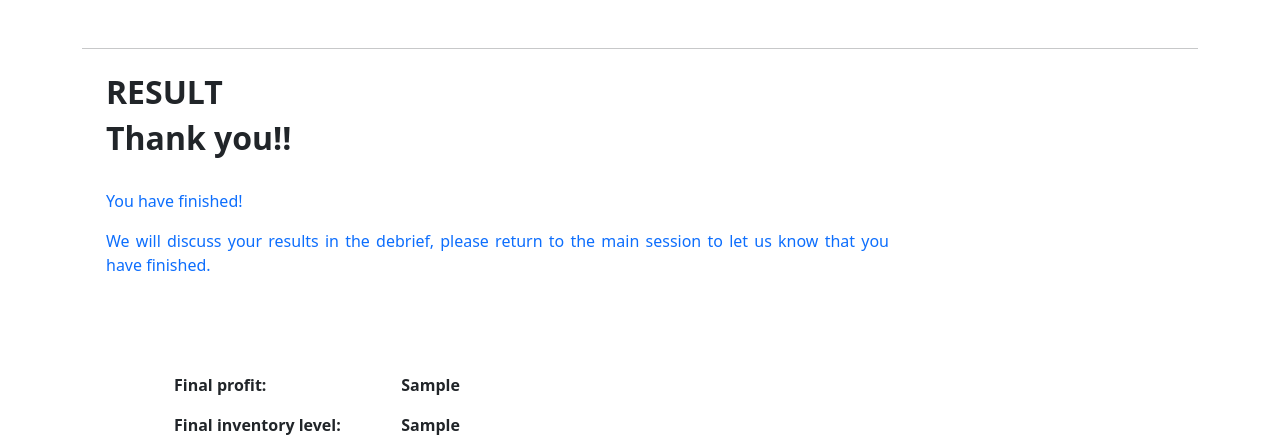
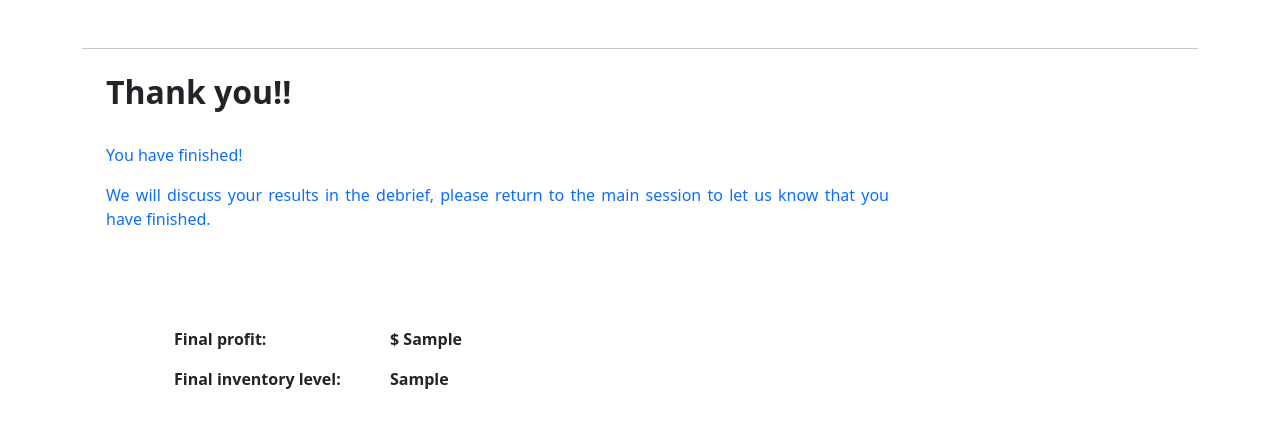
Before and after one commit to rreiners/SCM-Games, a Flask app: template templates/result.html in a window 1280 px wide. Shown: the part 58-502 px from the top of the page. Run offline with Flask 2, Linux system fonts and the light colour scheme; the template is opened without the code that fills it: most values are stand-ins (such as "Sample title", 1, 10 or a date in 2020).

Commit message:
Result formatted

```diff
--- a/app.py
+++ b/app.py
@@ -601,7 +601,7 @@ def end():
     profit_r8 = int(query_profit.get("total_profit"))
     inventory_r8 = int(query_inventory.get("inventory"))
 
-    return render_template("result.html",profit_r8=profit_r8,inventory_r8=inventory_r8)
+    return render_template("result.html",inventory_r8=inventory_r8,profit_r8=format(profit_r8, ",.2f"))
 
 
 with app.app_context():
--- a/templates/result.html
+++ b/templates/result.html
@@ -36,7 +36,6 @@
         <div class="row">
             <div class="col-9">
                 <div class="container pb-4">
-					<h2> <b> RESULT </b> </h2>
 					<h2> <b>Thank you!!</b> </h2>
 					<p class="text-primary pt-4"style ="text-align: justify;"> You have finished! </p>
 					<p class="text-primary"style ="text-align: justify;"> We will discuss your results in the debrief, please return to the main session to let us know that you have finished. </p>
@@ -49,12 +48,12 @@
                        <tbody>
                             <tr>
 								<td>Final profit:</td>
-								<td> {{profit_r8}} </td>
+								<td> $ {{profit_r8}} </td>
                             </tr>
 
 							<tr>
 								<td>Final inventory level:</td>
-								<td> {{invenotry_r8}} </td>
+								<td> {{inventory_r8}} </td>
                             </tr>
 
 						</tbody>
```
